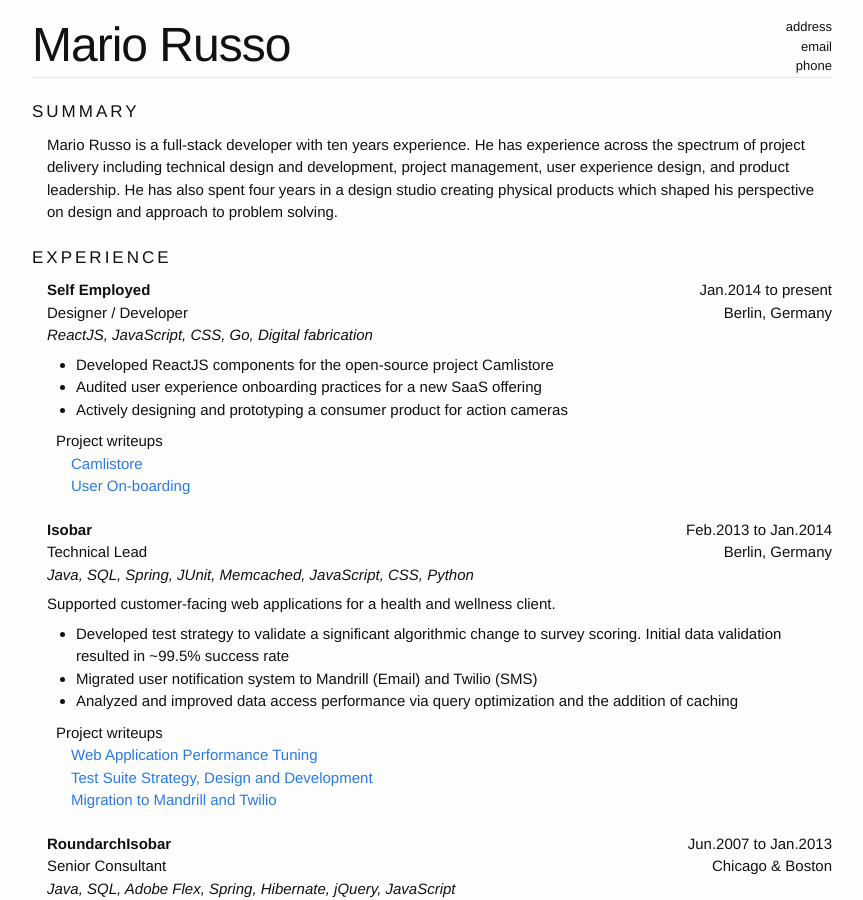
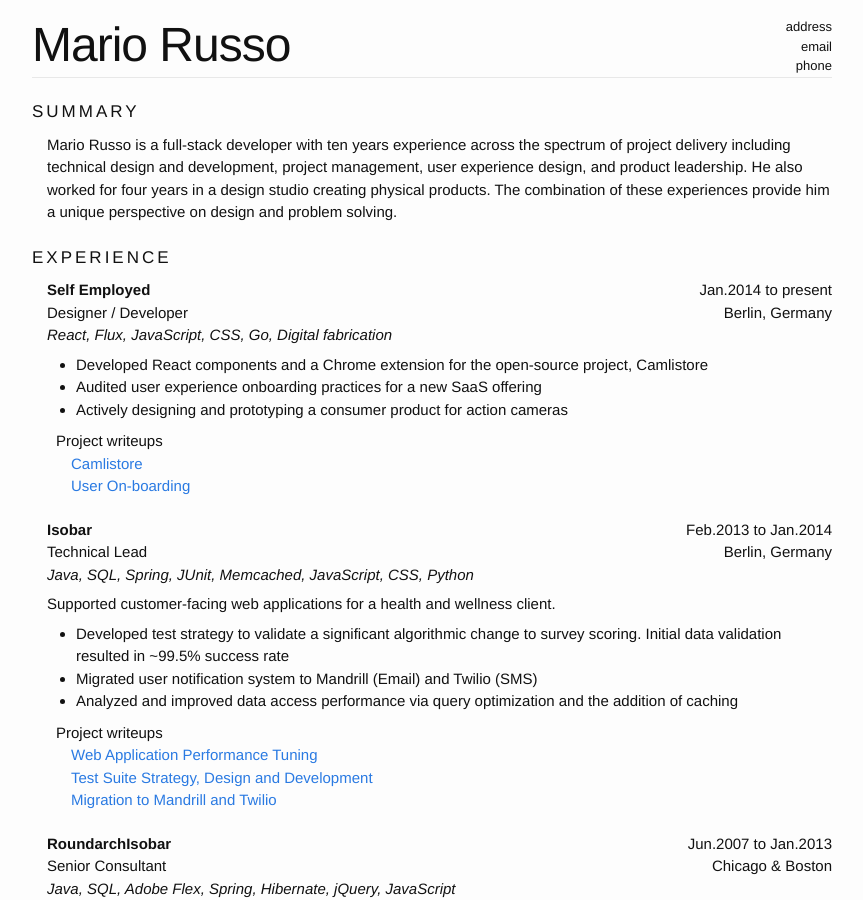
Before and after one commit to dotMR/cv, a Jekyll site: the page built from index.html, in a window 1280 px wide and 900 px high. Shown: the whole window, without its empty margins (208-1071 px from the left). Built offline with Jekyll 4.4.1, drawn with Linux system fonts in a browser that asks for light colours; some of the changed text lies outside the part shown.

Commit message:
small updates to text

```diff
--- a/_data/resume.yml
+++ b/_data/resume.yml
@@ -3,7 +3,7 @@ address: address
 email: email
 phone: phone
 
-summary: "Mario Russo is a full-stack developer with ten years experience. He has experience across the spectrum of project delivery including technical design and development, project management, user experience design, and product leadership. He has also spent four years in a design studio creating physical products which shaped his perspective on design and approach to problem solving."
+summary: "Mario Russo is a full-stack developer with ten years experience across the spectrum of project delivery including technical design and development, project management, user experience design, and product leadership. He also worked for four years in a design studio creating physical products. The combination of these experiences provide him a unique perspective on design and problem solving."
 
 writeups:
  - &onboarding  # MUST match uid for anchor creation
@@ -48,8 +48,8 @@ projects:
    title:       Camlistore
    link:        "http://www.camlistore.org"
    timeframe:   Jun.2014 to present
-   description: "Camlistore is an open-source project for modeling, storing, searching, sharing, and synchronizing data. Thus far I have contributed to improving the user experience and developing new features for the web UI."
-   technologies: "ReactJS, Go"
+   description: "Camlistore is an open-source project for modeling, storing, searching, sharing, and synchronizing data. Thus far I have contributed to improving the user experience, developing new features, and building a Chrome browser extension for uploading content."
+   technologies: "React, Go"
 
  - &ssbla       # MUST match uid for anchor creation
    uid:         ssbla
@@ -64,10 +64,10 @@ positions:
    location:    Berlin, Germany
    timeframe:   Jan.2014 to present
    highlights:
-    - description: "Developed ReactJS components for the open-source project Camlistore"
+    - description: "Developed React components and a Chrome extension for the open-source project, Camlistore"
     - description: "Audited user experience onboarding practices for a new SaaS offering"
     - description: "Actively designing and prototyping a consumer product for action cameras"
-   technologies: "ReactJS, JavaScript, CSS, Go, Digital fabrication"
+   technologies: "React, Flux, JavaScript, CSS, Go, Digital fabrication"
 
    projects: [ *camlistore , *onboarding ]
 
```
